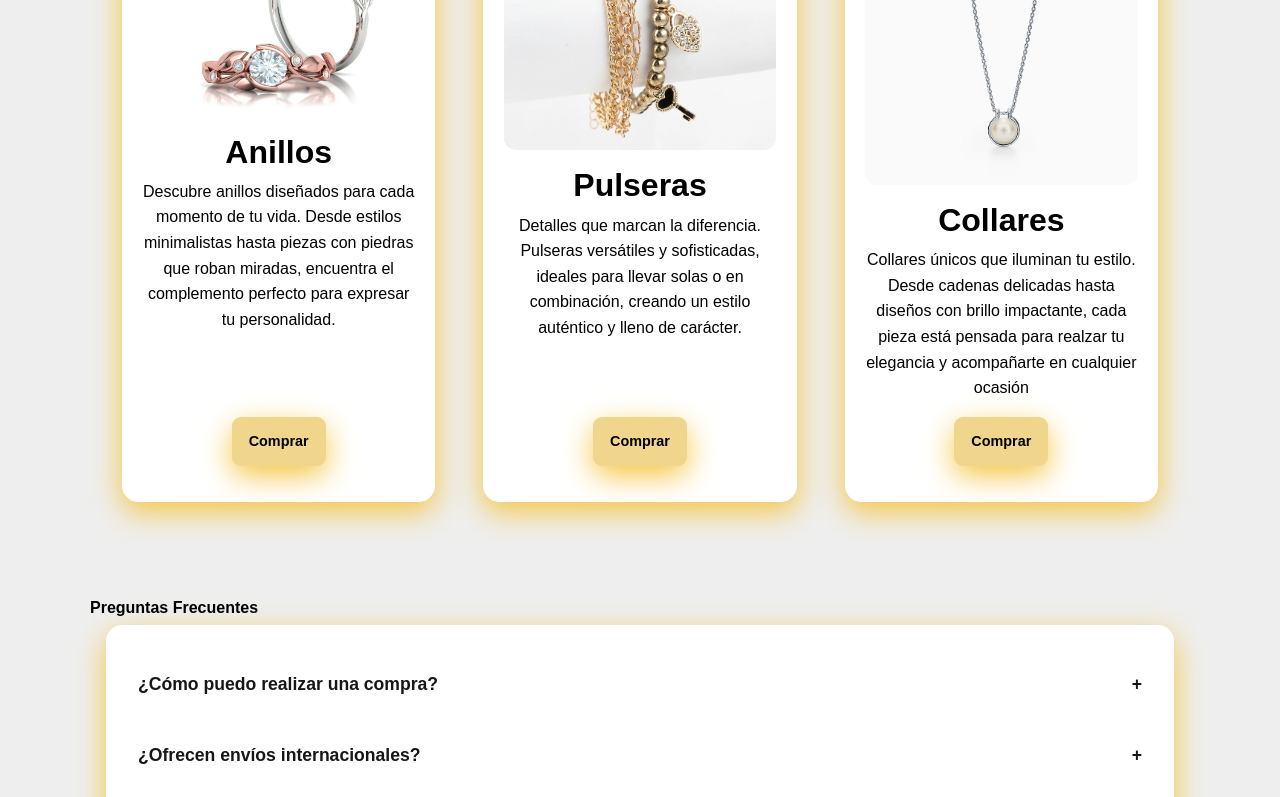
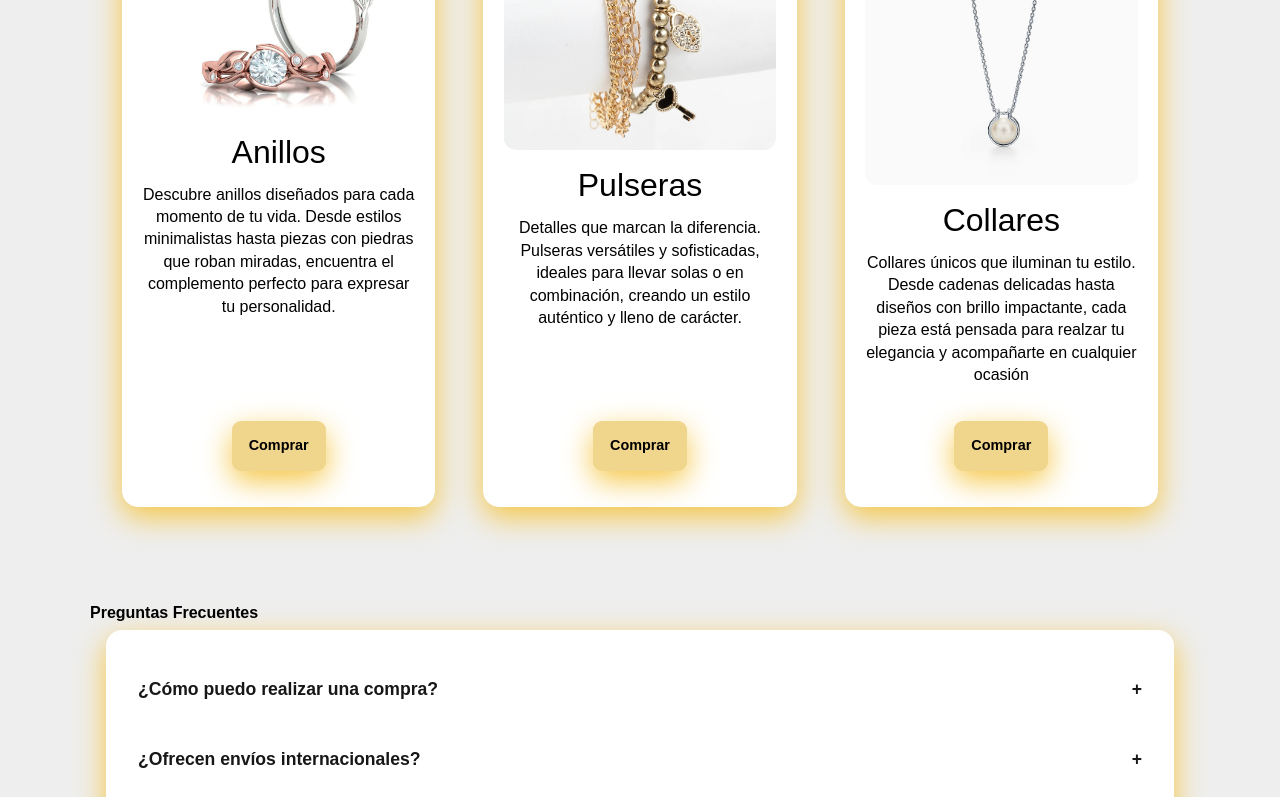
Before and after one commit to SpeedChela/Lumina, a Next.js app: page / in a window 1280 px wide. Shown: the part 1129-1926 px from the top of the page. Built offline with nearby package versions, Linux system fonts and the light colour scheme.

Commit message:
se supone que está mejor alineado

```diff
--- a/app/globals.css
+++ b/app/globals.css
@@ -145,10 +145,7 @@ h2 {
   font-size: 1.0rem; /* Tamaño de fuente */
   font-weight: 600; /* Negrita */
 }
-h3 {
-  font-size: 10.0rem; /* Tamaño de fuente (¡revisa si este tamaño es intencional!) */
-  font-weight: 600; /* Negrita */
-}
+
 p {
   margin: 0 0 1rem; /* Margen inferior para separar del siguiente elemento */
 }
@@ -234,6 +231,19 @@ p {
   flex-direction: column;
   justify-content: space-between;/*Empuja el contenido hacia arriba y abajo*/
   height: 100%; /* Asegura que la tarjeta ocupe todo el alto disponible */
+}
+
+.card h3{
+  margin-bottom: 0.8rem; /* Espacio debajo del título */
+}
+
+.card-text {
+  text-align: center;
+  line-height: 1.4;
+}
+
+.card .btn{
+  margin-top: 1.2rem; /* Espacio arriba del botón */
 }
 
 .card p:last-of-type {
--- a/app/page.tsx
+++ b/app/page.tsx
@@ -54,9 +54,11 @@ export default function Home() {
                   style={{ maxWidth: "300px", width: "100%", margin: "1rem 0", borderRadius: "12px" }}
                 />
                 <h3 className="h3">Anillos</h3>
-                <p>Descubre anillos diseñados para cada momento de tu vida.
+                <div className="card-text">
+                  <p>Descubre anillos diseñados para cada momento de tu vida.
                    Desde estilos minimalistas hasta piezas con piedras que roban miradas,
                     encuentra el complemento perfecto para expresar tu personalidad.</p>
+                </div>
                 <p><Link href="/productos/anillos" className="btn">Comprar</Link></p>
               </article>
               {/* Tarjeta 2: Pulseras */}
@@ -69,9 +71,11 @@ export default function Home() {
                   style={{ maxWidth: "300px", width: "100%", margin: "1rem 0", borderRadius: "12px" }}
                 />
                 <h3 className="h3">Pulseras</h3>
-                <p>Detalles que marcan la diferencia. Pulseras versátiles y sofisticadas,
+                <div className="card-text">
+                  <p>Detalles que marcan la diferencia. Pulseras versátiles y sofisticadas,
                    ideales para llevar solas o en combinación, creando un estilo auténtico
                     y lleno de carácter.</p>
+                </div>
                 <p><Link href="/productos/pulseras" className="btn">Comprar</Link></p>
               </article>
               {/* Tarjeta 3: Collares */}
@@ -84,9 +88,11 @@ export default function Home() {
                   style={{ maxWidth: "300px", width: "100%", margin: "1rem 0", borderRadius: "12px" }}
                 />
                 <h3 className="h3">Collares</h3>
-                <p>Collares únicos que iluminan tu estilo. Desde cadenas delicadas hasta
+                <div className="card-text">
+                  <p>Collares únicos que iluminan tu estilo. Desde cadenas delicadas hasta
                    diseños con brillo impactante, cada pieza está pensada para realzar tu
                     elegancia y acompañarte en cualquier ocasión</p>
+                </div>
                 <p><Link href="/productos/collares" className="btn">Comprar</Link></p>
               </article>
             </div>
```
